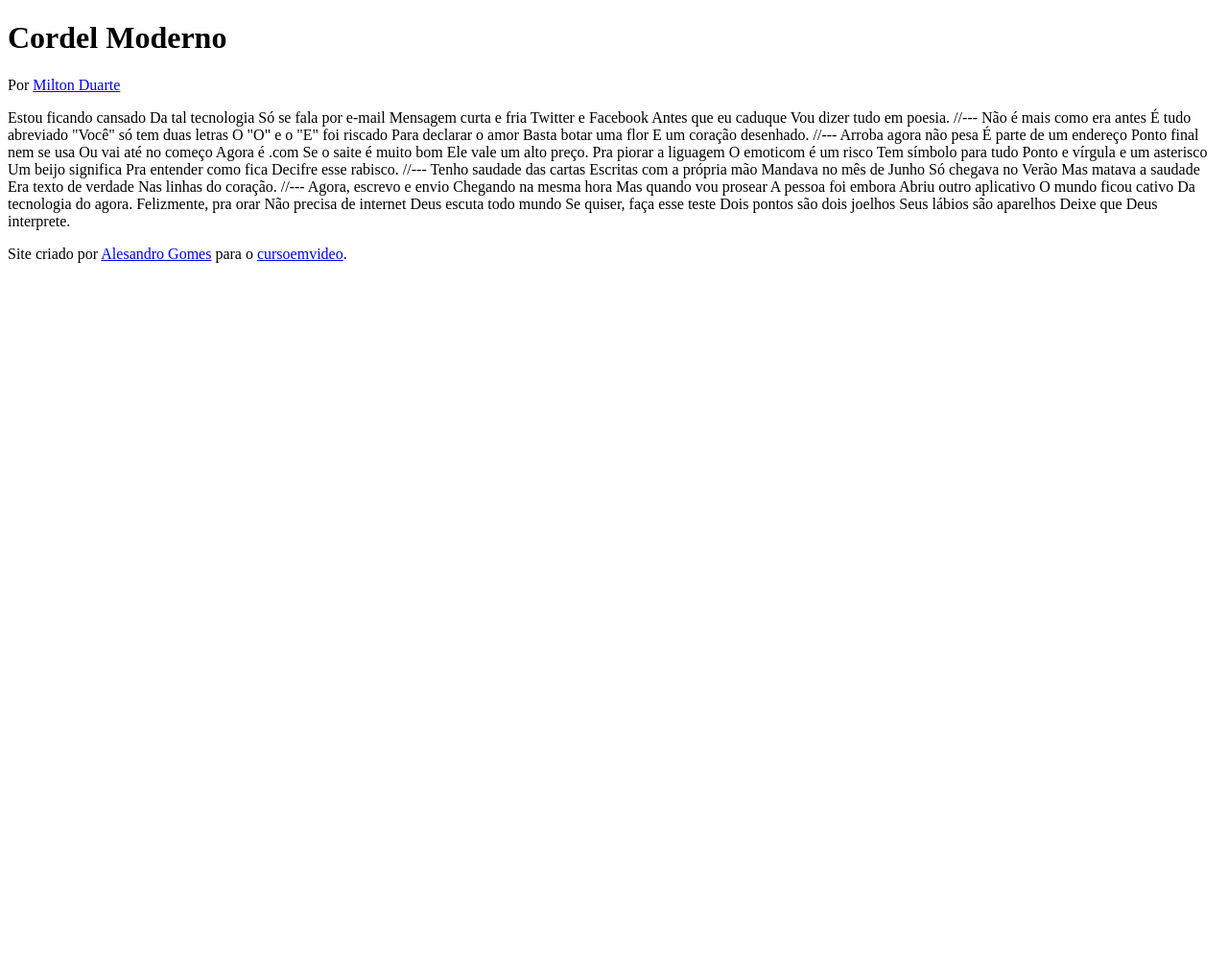
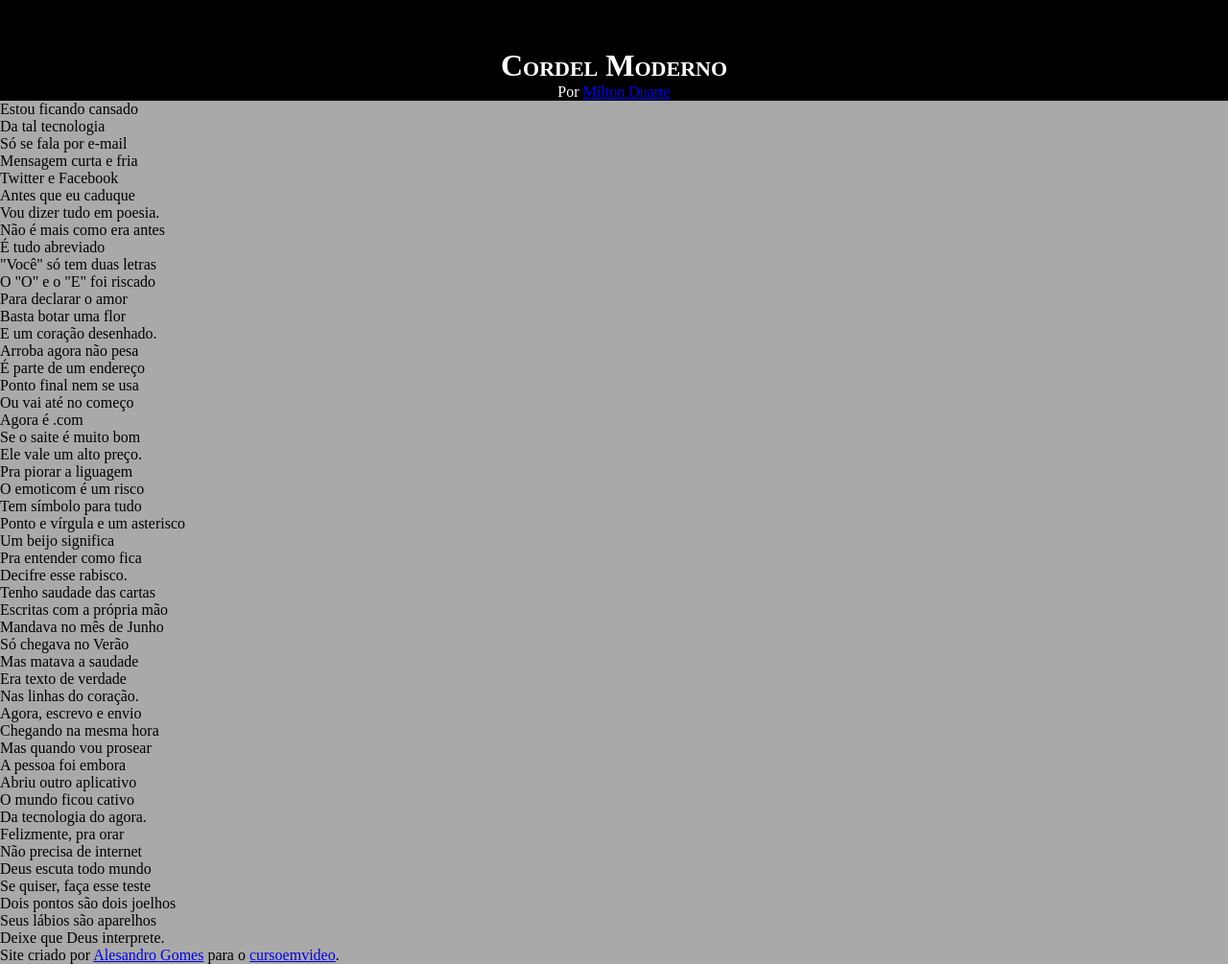
Before and after one commit to alesandrocouto/html-css, a plain HTML site: page Desafio-12/index.html in a window 1280 px wide. Shown: the whole page at 96% size. Before the commit the page ends 800 px from the top, so only its background shows below. Drawn offline with Linux system fonts and the light colour scheme.

Commit message:
configurando o CSS

```diff
--- /dev/null
+++ b/Desafio-12/estilo/style.css
@@ -0,0 +1,22 @@
+@charset "UTF-8";
+
+* {
+    margin: 0px;
+    padding: 0px;
+}
+
+html, body {
+    min-height: 100vh;
+    background-color: darkgray;
+}
+
+header {
+    background-color: black;
+    color: white;
+    text-align: center;
+}
+
+header > h1 {
+    padding-top: 50px;
+    font-variant: small-caps;
+}
--- a/Desafio-12/index.html
+++ b/Desafio-12/index.html
@@ -5,6 +5,7 @@
     <meta http-equiv="X-UA-Compatible" content="IE=edge">
     <meta name="viewport" content="width=device-width, initial-scale=1.0">
     <title>Cordel Moderno</title>
+    <link rel="stylesheet" href="estilo/style.css">
 </head>
 <body>
     <header>
@@ -12,72 +13,88 @@
         <p>Por <a href="https://www.recantodasletras.com.br/poesias/3186743" target="_blank">Milton Duarte</a></p>
     </header>
 
-    Estou ficando cansado
-    Da tal tecnologia
-    Só se fala por e-mail
-    Mensagem curta e fria
-    Twitter e Facebook
-    Antes que eu caduque
-    Vou dizer tudo em poesia.
+    <section class="normal">
+        <p>
+            Estou ficando cansado <br>
+            Da tal tecnologia <br>
+            Só se fala por e-mail <br>
+            Mensagem curta e fria <br>
+            Twitter e Facebook <br>
+            Antes que eu caduque <br>
+            Vou dizer tudo em poesia.
+        </p>
+    </section>
 
-    //---
+    <section class="imagem">
+        <p>
+            Não é mais como era antes <br>
+            É tudo abreviado <br>
+            "Você" só tem duas letras <br>
+            O "O" e o "E" foi riscado <br>
+            Para declarar o amor <br>
+            Basta botar uma flor <br>
+            E um coração desenhado.
+        </p>
+    </section>
 
-    Não é mais como era antes
-    É tudo abreviado
-    "Você" só tem duas letras
-    O "O" e o "E" foi riscado
-    Para declarar o amor
-    Basta botar uma flor
-    E um coração desenhado.
+    <section class="normal">
+        <p>
+            Arroba agora não pesa <br>
+            É parte de um endereço <br>
+            Ponto final nem se usa <br>
+            Ou vai até no começo <br>
+            Agora é .com <br>
+            Se o saite é muito bom <br>
+            Ele vale um alto preço.
+        </p>
 
-    //---
+        <p>
+            Pra piorar a liguagem <br>
+            O emoticom é um risco <br>
+            Tem símbolo para tudo <br>
+            Ponto e vírgula e um asterisco <br>
+            Um beijo significa <br>
+            Pra entender como fica <br>
+            Decifre esse rabisco.
+        </p>
+    </section>
 
-    Arroba agora não pesa
-    É parte de um endereço
-    Ponto final nem se usa
-    Ou vai até no começo
-    Agora é .com
-    Se o saite é muito bom
-    Ele vale um alto preço.
+    <section class="imagem">
+        <p>
+            Tenho saudade das cartas <br>
+            Escritas com a própria mão <br>
+            Mandava no mês de Junho <br>
+            Só chegava no Verão <br>
+            Mas matava a saudade <br>
+            Era texto de verdade <br>
+            Nas linhas do coração.
+        </p>
+    </section>
 
-    Pra piorar a liguagem
-    O emoticom é um risco
-    Tem símbolo para tudo
-    Ponto e vírgula e um asterisco
-    Um beijo significa
-    Pra entender como fica
-    Decifre esse rabisco.
+    <section class="normal">
+        <p>
+            Agora, escrevo e envio <br>
+            Chegando na mesma hora <br>
+            Mas quando vou prosear <br>
+            A pessoa foi embora <br>
+            Abriu outro aplicativo <br>
+            O mundo ficou cativo <br>
+            Da tecnologia do agora.
+        </p>
 
-    //---
-
-    Tenho saudade das cartas
-    Escritas com a própria mão
-    Mandava no mês de Junho
-    Só chegava no Verão
-    Mas matava a saudade
-    Era texto de verdade
-    Nas linhas do coração.
-
-    //---
-
-    Agora, escrevo e envio
-    Chegando na mesma hora
-    Mas quando vou prosear
-    A pessoa foi embora
-    Abriu outro aplicativo
-    O mundo ficou cativo
-    Da tecnologia do agora.
-
-    Felizmente, pra orar
-    Não precisa de internet
-    Deus escuta todo mundo
-    Se quiser, faça esse teste
-    Dois pontos são dois joelhos
-    Seus lábios são aparelhos
-    Deixe que Deus interprete.
+        <p>
+            Felizmente, pra orar <br>
+            Não precisa de internet <br>
+            Deus escuta todo mundo <br>
+            Se quiser, faça esse teste <br>
+            Dois pontos são dois joelhos <br>
+            Seus lábios são aparelhos <br>
+            Deixe que Deus interprete.
+        </p>
+    </section>
 
     <footer>
-        <p>Site criado por <a href="https://Alesandrocouto.github.io" target="_blank">Alesandro Gomes</a> para o <a href="https//www.cursoemvideo.com" target="_blank">cursoemvideo</a>.</p>
+        <p>Site criado por <a href="https://github.com/alesandrocouto" target="_blank">Alesandro Gomes</a> para o <a href="https://www.cursoemvideo.com" target="_blank">cursoemvideo</a>.</p>
     </footer>
 </body>
 </html>
```
